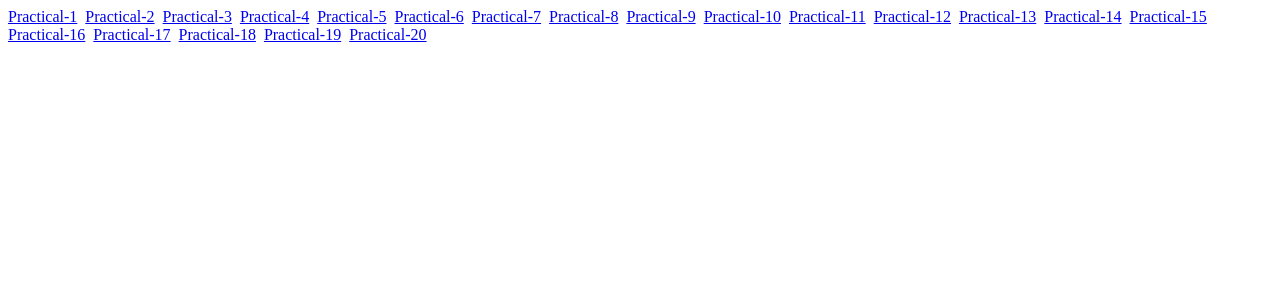
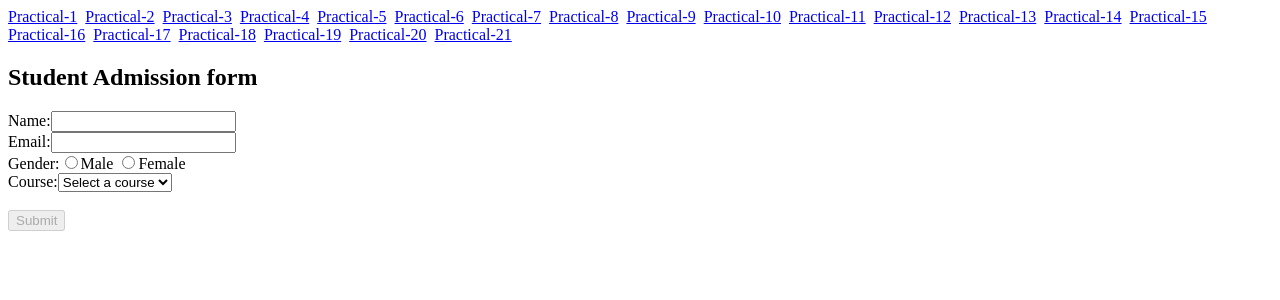
Before and after one commit to Parshvapatel2004/University_Practical, an Angular app: page /pra21 in a window 1280 px wide. Before the commit this address led to /. Shown: the top 300 px of the page. Built offline with nearby package versions, Linux system fonts and the light colour scheme.

Commit message:
Practical 21 done

```diff
--- a/src/app/app.html
+++ b/src/app/app.html
@@ -18,5 +18,6 @@
 <a routerLink="/pra18">Practical-18</a>&nbsp;
 <a routerLink="/pra19">Practical-19</a>&nbsp;
 <a routerLink="/pra20">Practical-20</a>&nbsp;
+<a routerLink="/pra21">Practical-21</a>&nbsp;
 
 <router-outlet></router-outlet>
--- a/src/app/app.routes.ts
+++ b/src/app/app.routes.ts
@@ -21,6 +21,7 @@ import { Pra19 } from './pra19/pra19';
 import { Pra19dynamicrouter } from './pra19dynamicrouter/pra19dynamicrouter';
 import { Pra20 } from './pra20/pra20';
 import { adminpra20Guard } from './guards/adminpra20-guard';
+import { Pra21 } from './pra21/pra21';
 
 export const routes: Routes = [
   { path: 'pra1', component: Practical1 },
@@ -44,4 +45,5 @@ export const routes: Routes = [
   { path: 'pra19', component: Pra19 },
   { path: 'pra19dynamicroute/:id/:name', component: Pra19dynamicrouter },
   { path: 'pra20', component: Pra20, canActivate: [adminpra20Guard] },
+  { path: 'pra21', component: Pra21 },
 ];
--- /dev/null
+++ b/src/app/pra21/pra21.html
@@ -0,0 +1,26 @@
+<h2>Student Admission form</h2>
+<form #admissionForm="ngForm" (ngSubmit)="onSubmit()">
+  <label>Name:</label>
+  <input type="text" name="name" [(ngModel)]="student.name" #name="ngModel" required />
+  <div *ngIf="name.invalid && name.touched">Name is required</div>
+  <br />
+  <label>Email:</label>
+  <input type="email" name="email" [(ngModel)]="student.email" #email="ngModel" required email />
+  <div *ngIf="email.invalid && email.touched">Please enter a valid email</div>
+  <br />
+  <label>Gender:</label>
+  <input type="radio" name="gender" value="Male" [(ngModel)]="student.gender" required />Male
+  <input type="radio" name="gender" value="Female" [(ngModel)]="student.gender" required />Female
+  <br />
+  <label>Course:</label>
+  <select name="course" [(ngModel)]="student.course" #course="ngModel" required>
+    <option value="">Select a course</option>
+    <option value="Angular">Angular</option>
+    <option value="React">React</option>
+    <option value="Vue">Vue</option>
+  </select>
+  <br />
+  <div *ngIf="course.invalid && course.touched">Please select a course</div>
+  <br />
+  <button type="submit" [disabled]="admissionForm.invalid">Submit</button>
+</form>
--- /dev/null
+++ b/src/app/pra21/pra21.ts
@@ -0,0 +1,23 @@
+import { NgIf } from '@angular/common';
+import { Component } from '@angular/core';
+import { FormsModule } from '@angular/forms';
+
+@Component({
+  selector: 'app-pra21',
+  standalone: true,
+  imports: [FormsModule,NgIf],
+  templateUrl: './pra21.html',
+  styleUrl: './pra21.css',
+})
+export class Pra21 {
+  student = {
+    name: '',
+    email: '',
+    gender: '',
+    course: '',
+  };
+
+  onSubmit() {
+    alert('Form submitted successfully');
+  }
+}
```
Also changed, not shown: src/app/pra21/pra21.css (added), 1 other file (tests, documents, lock files or other folders).
